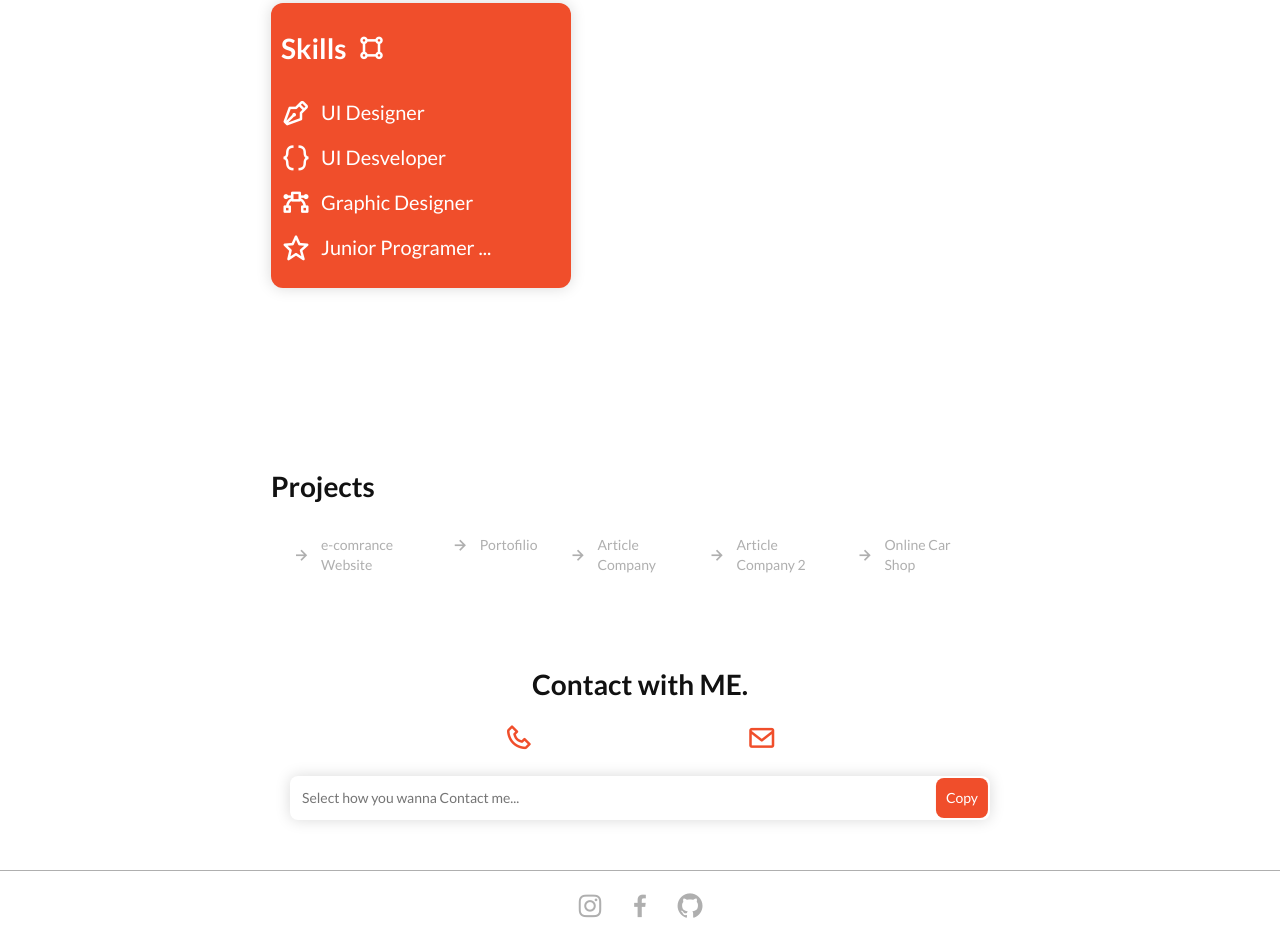
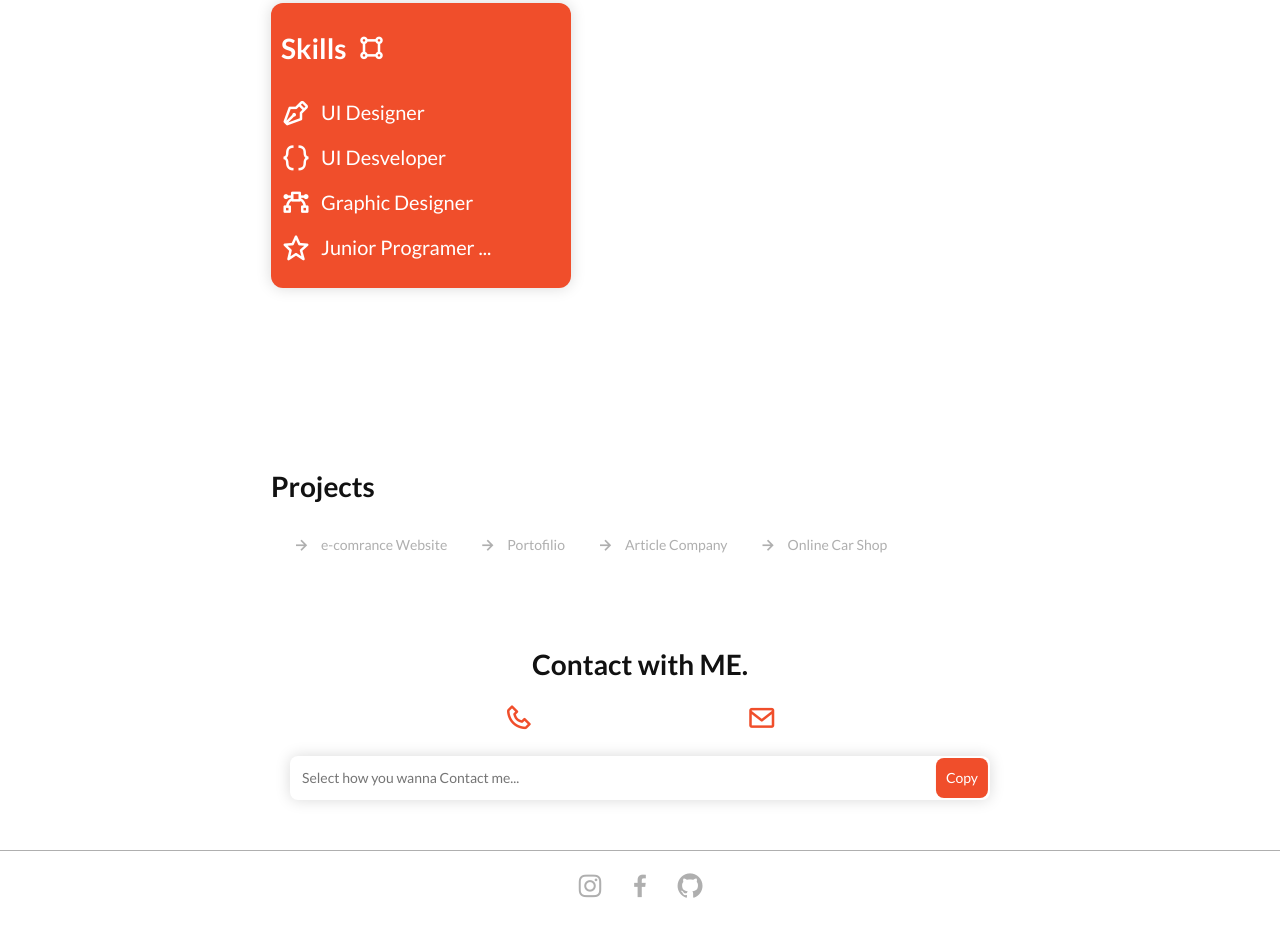
Before and after one commit to habibbehdarvandi/habib.github.io, a plain HTML site: page index.html in a window 1280 px wide. Shown: the part 1498-2443 px from the top of the page. Drawn offline with nearby package versions, Linux system fonts and the light colour scheme.

Commit message:
Update index.html

```diff
--- a/index.html
+++ b/index.html
@@ -111,8 +111,7 @@
                 <div class="works-list">
                     <li><a href="image/work-1.jpg" class="project-image"><i class='bx bx-right-arrow-alt'></i> e-comrance Website</a></li>
                     <li><a href="image/work-2.jpg" class="project-image"><i class='bx bx-right-arrow-alt'></i> Portofilio</a></li>
-                    <li><a href="image/work-3.jpg" class="project-image"><i class='bx bx-right-arrow-alt'></i> Article Company</a></li>
-                    <li><a href="https://habibbehdarvandi.github.io/article.github.io/index.html"><i class='bx bx-right-arrow-alt'></i> Article Company 2</a></li>
+                    <li><a href="https://habibbehdarvandi.github.io/article.github.io/index.html" class="project-image"><i class='bx bx-right-arrow-alt'></i> Article Company</a></li>
                     <li><a href="image/work-4.jpg" class="project-image"><i class='bx bx-right-arrow-alt'></i> Online Car Shop</a></li>
                 </div>
 
```
